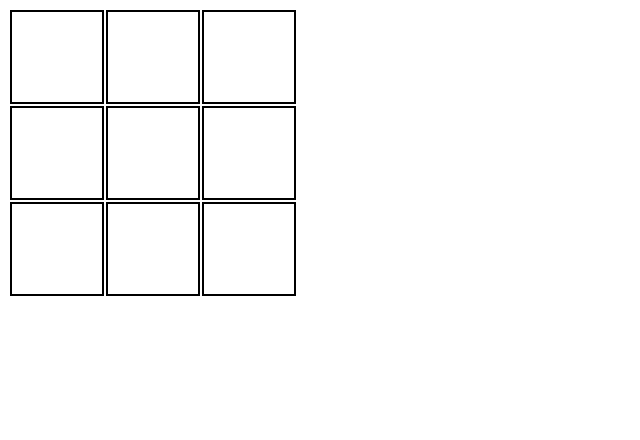
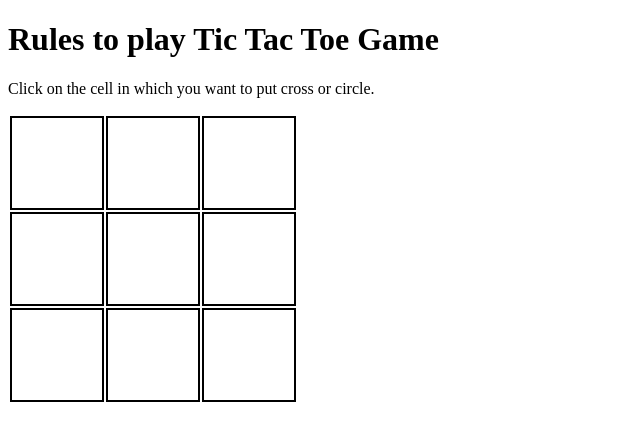
Before and after one commit to kirti04696/Tic-Tac-Toe, a plain HTML site: page index.html in a window 1280 px wide. Shown: the whole page, without its empty margins (0-640 px from the left). Drawn offline with Linux system fonts and the light colour scheme.

Commit message:
Added the heading and rules

```diff
--- a/index.html
+++ b/index.html
@@ -19,6 +19,8 @@ td{
     </style>
 </head>
 <body>
+    <h1>Rules to play Tic Tac Toe Game</h1>
+    <p>Click on the cell in which you want to put cross or circle.</p>
     <table>
         <tr>
             <td id="td00" onclick="UserInput(0,0)"> </td>
```
